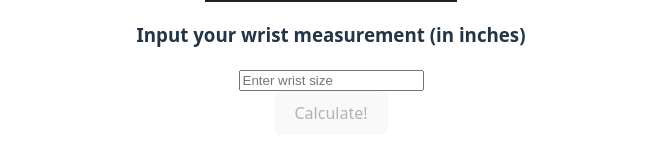
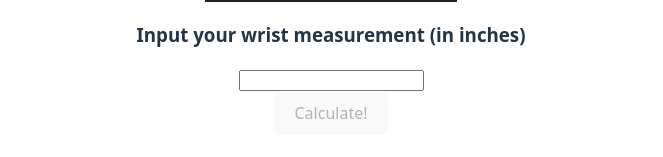
Before and after one commit to JohanCodeForFun/golden-ratio, a React (Vite) app: page / in a window 1280 px wide. Shown: the part 649-806 px from the top of the page, without its empty margins (309-972 px from the left). Built offline with nearby package versions, Linux system fonts and the light colour scheme.

Commit message:
Refactor input field for wrist measurement to use number type with validation attributes

```diff
--- a/src/App.tsx
+++ b/src/App.tsx
@@ -149,12 +149,13 @@ function App() {
           <h3>Input your wrist measurement (in inches)</h3>
           <form onSubmit={handleCalculate}>
             <input
-              type="text"
+              type="number"
+              min="1"
+              max="23"
+              step="any"
               value={inputValue}
               onChange={handleInputChange}
-              pattern="[0-9]*"
-              inputMode="numeric"
-              placeholder="Enter wrist size"
+              required
             />
             <br />
             <button
```
